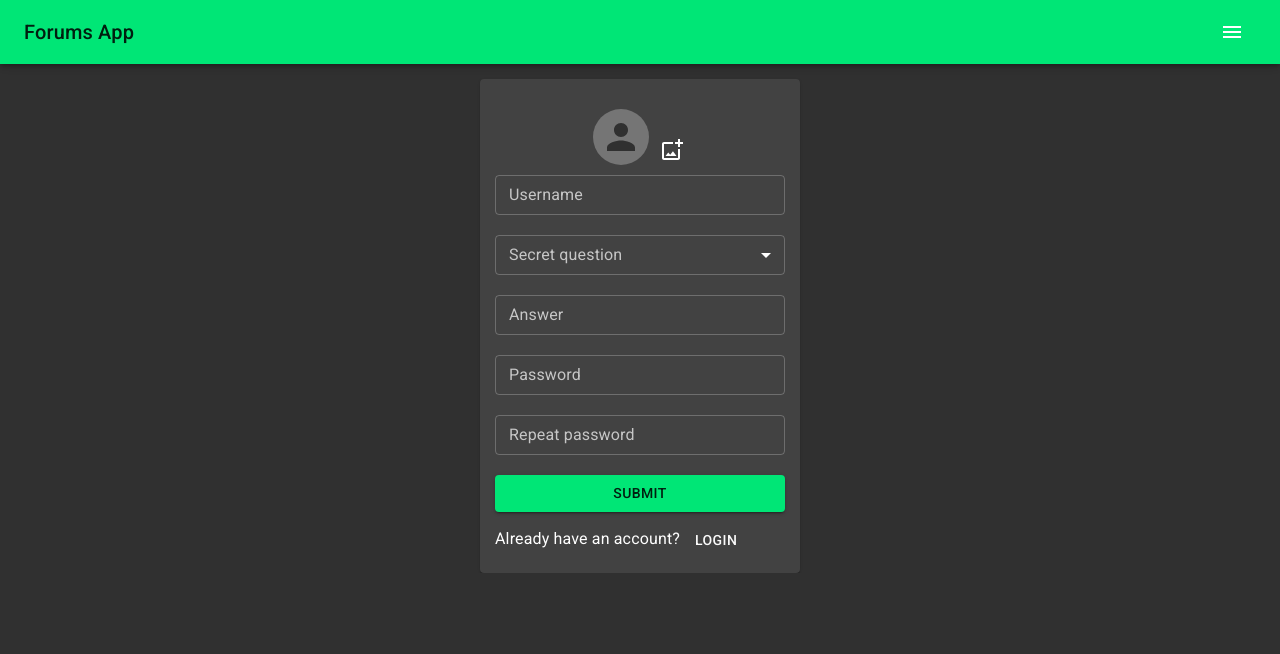
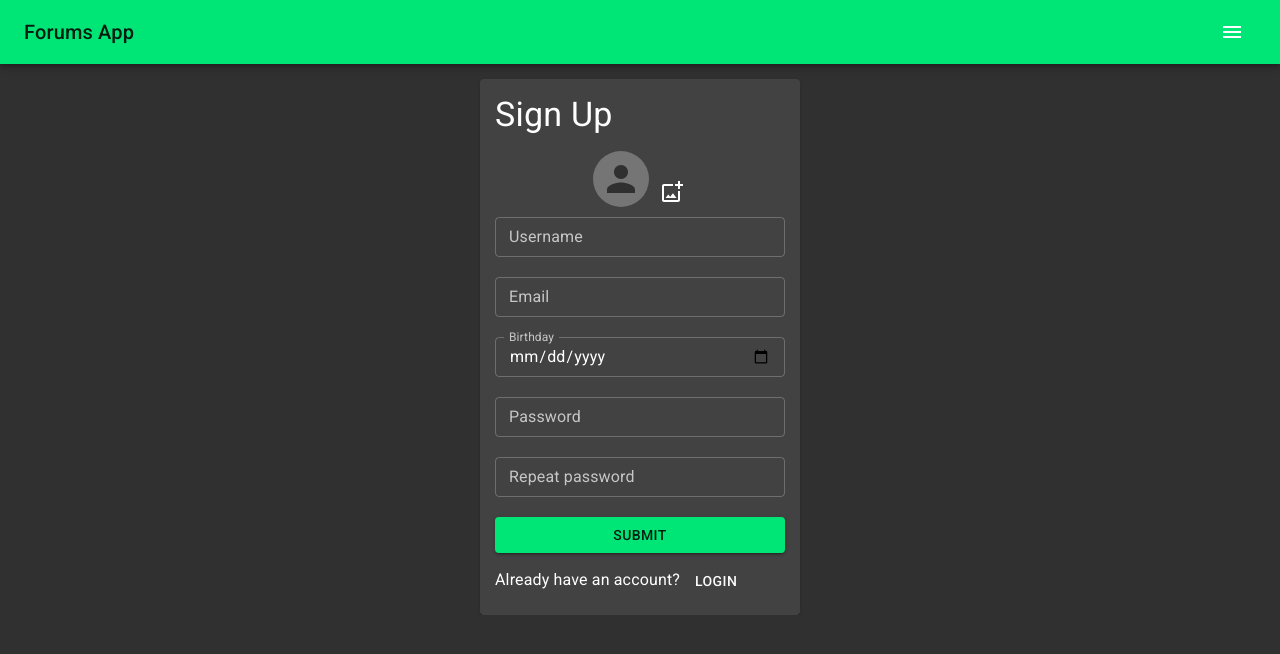
Before and after one commit to gus-tavo01/forums-app, a React (Create React App) app: page /signup in a window 1280 px wide. Shown: the top 654 px of the page. Built offline with nearby package versions, Linux system fonts and the light colour scheme.

Commit message:
update signUp form

```diff
--- a/src/pages/SignUp.js
+++ b/src/pages/SignUp.js
@@ -1,5 +1,5 @@
 import React from 'react';
-// mui components
+// #region MUI components
 import { makeStyles } from '@material-ui/core/styles';
 import Grid from '@material-ui/core/Grid';
 import Paper from '@material-ui/core/Paper';
@@ -8,11 +8,8 @@ import IconButton from '@material-ui/core/IconButton';
 import AddPhotoAlternateOutlinedIcon from '@material-ui/icons/AddPhotoAlternateOutlined';
 import Button from '@material-ui/core/Button';
 import Typography from '@material-ui/core/Typography';
-import FormControl from '@material-ui/core/FormControl';
-import InputLabel from '@material-ui/core/InputLabel';
-import Select from '@material-ui/core/Select';
-import MenuItem from '@material-ui/core/MenuItem';
 import Avatar from '@material-ui/core/Avatar';
+// #endregion mui components
 import { Link } from 'react-router-dom';
 import PageTitle from '../components/PageTitle';
 
@@ -36,58 +33,41 @@ const useStyles = makeStyles((theme) => ({
   },
 }));
 
-// when component renders, fetch secret questions from service
-const secrets = [
-  {
-    id: 2,
-    question: 'Whats your pets name?',
-  },
-  {
-    id: 3,
-    question: 'Whats your favourite color?',
-  },
-  {
-    id: 4,
-    question: 'Whos your crush?',
-  },
-];
-
 function SignUp() {
   const classes = useStyles();
+
+  // useEffect(() => { if auth, redirect to '/' }, []);
+
+  const handleSubmit = (e) => {
+    e.preventDefault();
+  };
+
   return (
     <Grid container justifyContent="center">
       <Paper className={classes.paper}>
         <Grid container item direction="column">
-          <PageTitle>Sign Up</PageTitle>
+          <PageTitle content="Sign Up" />
           <Grid item container alignItems="flex-end" justifyContent="center">
             <Avatar src={null} className={classes.avatar} />
             <IconButton size="small">
               <AddPhotoAlternateOutlinedIcon />
             </IconButton>
           </Grid>
-          <form autoComplete="off" className={classes.form}>
+          <form autoComplete="off" className={classes.form} onSubmit={handleSubmit}>
             <TextField label="Username" variant="outlined" size="small" />
-            <FormControl className={classes.formControl} variant="outlined" size="small">
-              <InputLabel id="select-question">Secret question</InputLabel>
-              <Select
-                labelId="select-question"
-                id="simple-question"
-                value=""
-                label="Secret question"
-                // onChange={handleChange}
-                size="small"
-              >
-                {secrets.map((q) => (
-                  <MenuItem key={q.id} value={q.id}>
-                    {q.question}
-                  </MenuItem>
-                ))}
-              </Select>
-            </FormControl>
-            <TextField label="Answer" variant="outlined" size="small" />
+            <TextField label="Email" variant="outlined" size="small" />
+            <TextField
+              label="Birthday"
+              variant="outlined"
+              size="small"
+              type="date"
+              InputLabelProps={{
+                shrink: true,
+              }}
+            />
             <TextField label="Password" variant="outlined" type="password" size="small" />
             <TextField label="Repeat password" variant="outlined" type="password" size="small" />
-            <Button variant="contained" color="primary">
+            <Button variant="contained" color="primary" type="submit">
               Submit
             </Button>
           </form>
```
Also changed, not shown: 1 other file (tests, documents, lock files or other folders).
